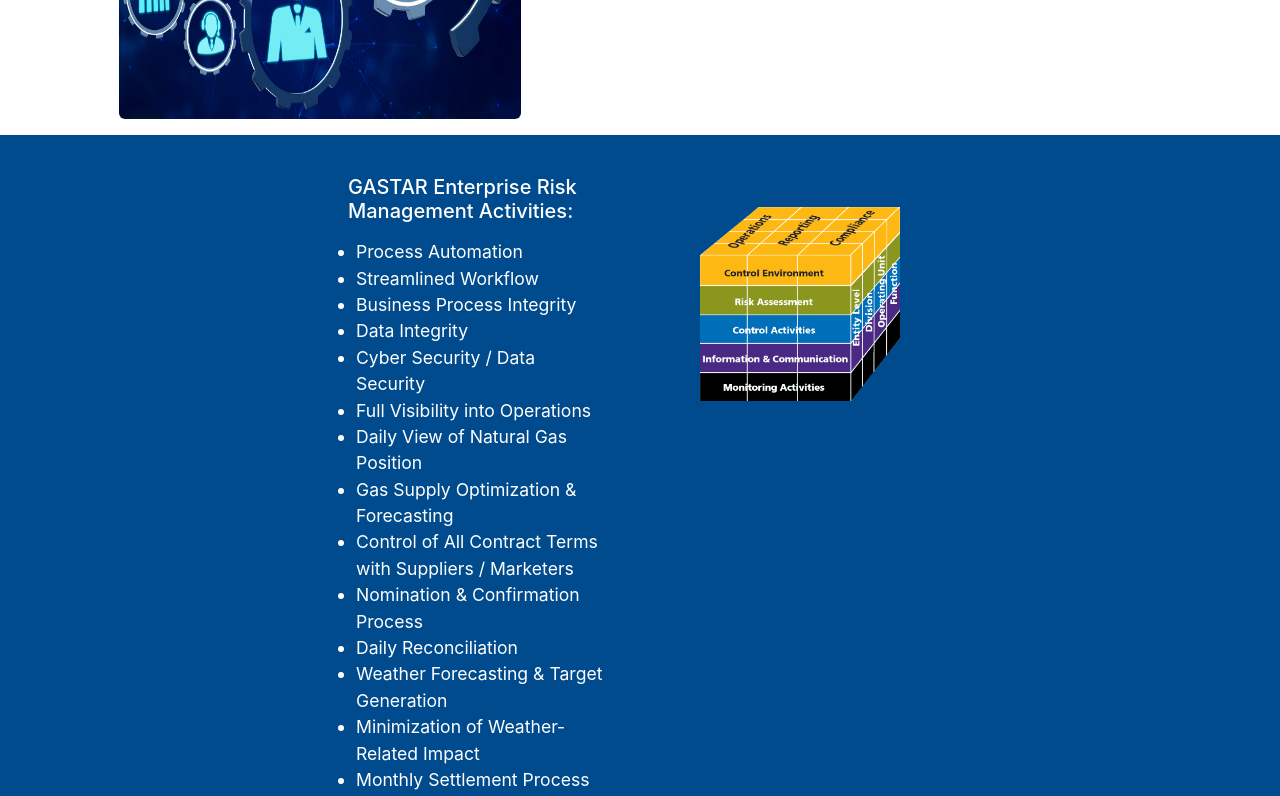
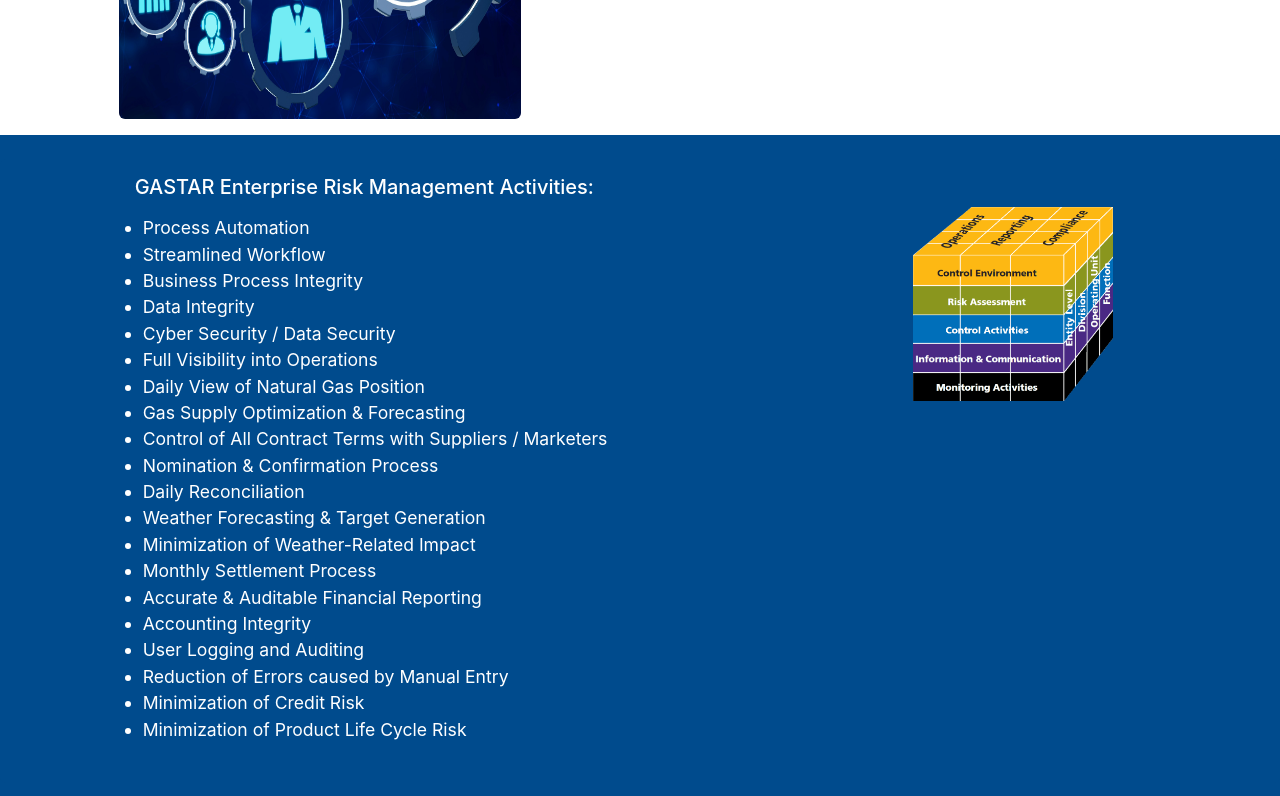
Before and after one commit to JeffGoji/React-Ensyte-Website, a React (Create React App) app: page /gastar-risk in a window 1280 px wide. Shown: the part 460-1256 px from the top of the page. Built offline with nearby package versions, Linux system fonts and the light colour scheme.

Commit message:
changed positioning on GastarRisk page

```diff
--- a/src/components/pages/GastarRisk.js
+++ b/src/components/pages/GastarRisk.js
@@ -27,10 +27,10 @@ const GastarRisk = () => {
             </div>
 
             <div className='row justify-content-center mt-0 blue-bg text-white'>
-                <div className='col-lg-6 col-sm-12 '>
-                    <div className="card border-0 mb-3 mt-4 blue-bg" style={{ maxwidth: "800px" }}>
-                        <div className="row">
-                            <div className="col-lg-6 col-md-12 col-sm-12">
+                {/* <div className='col-lg-8 col-sm-12 '> */}
+                <div className="card border-0 mb-3 mt-4 blue-bg" style={{ maxwidth: "1000px" }}>
+                    <div className="row justify-content-center">
+                        <div className="col-lg-7 col-md-12 col-sm-12">
                             <div className="card-body">
                                 <h5 className="card-title">GASTAR Enterprise Risk Management Activities:</h5>
                                 <ul className='p-2'>
@@ -58,12 +58,12 @@ const GastarRisk = () => {
                                 </ul>
                             </div>
                         </div>
-                            <div className="col-lg-6 col-md-4 col-sm-12">
-                                <img src={risk2} alt="Product" className="img-fluid rounded-end p-5" />
+                        <div className="col-lg-3 col-md-4 col-sm-12">
+                            <img src={risk2} alt="Product" className="img-fluid  p-5" />
                         </div>
                     </div>
                 </div>
-                </div>
+                {/* </div> */}
             </div>
 
             <div className="text-center mt-5">
```
Lines whose indentation alone changed are shown as unchanged.
